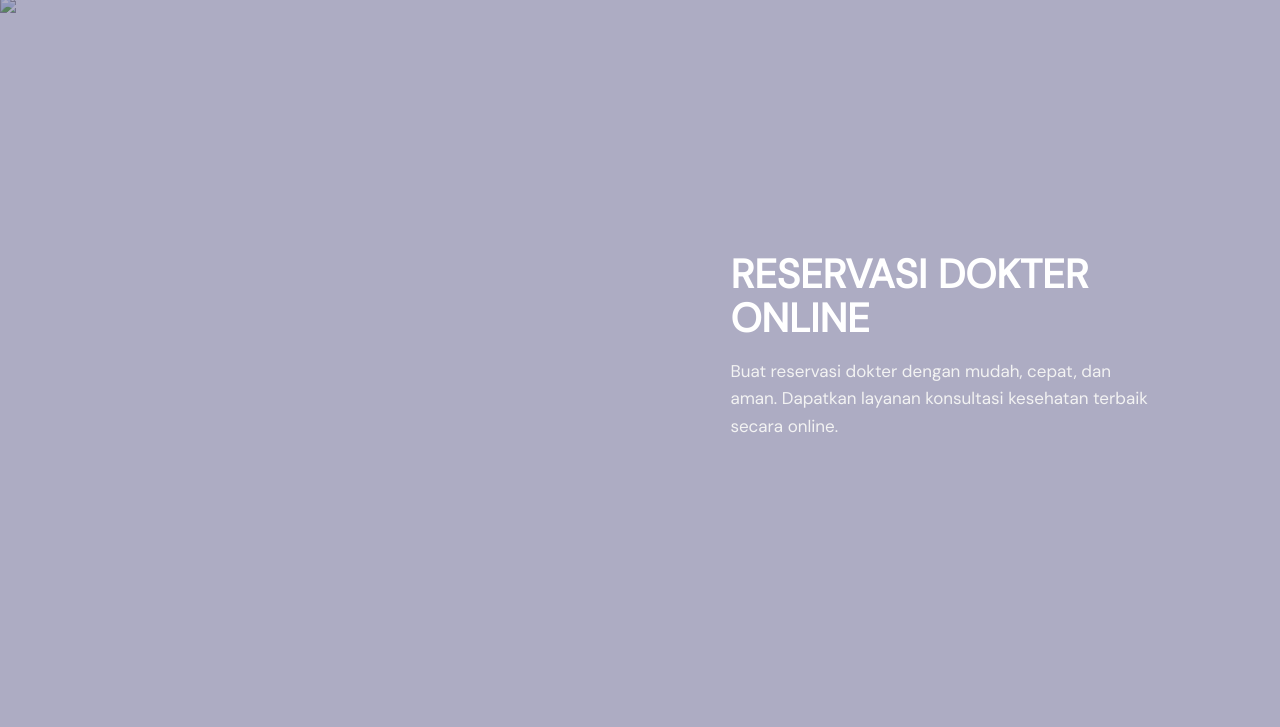
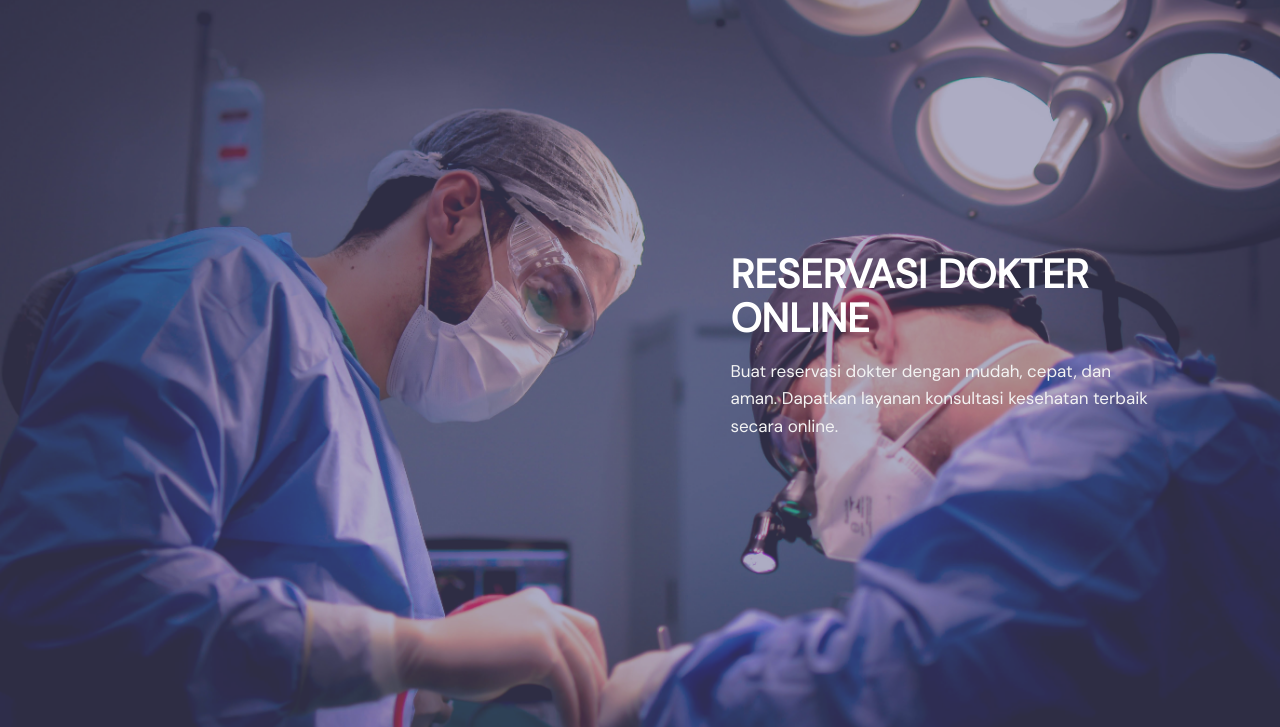
Before and after one commit to SuperBypassUdinnn/ProjectBD1-Kelompok4, a plain HTML site: page frontend/index.html in a window 1280 px wide. Shown: the part 73-800 px from the top of the page. Drawn offline with Linux system fonts and the light colour scheme.

Commit message:
fix: mengatur ulang ref gambar

```diff
--- a/frontend/index.html
+++ b/frontend/index.html
@@ -33,7 +33,7 @@
 
     <section class="hero">
       <div class="overlay"></div>
-      <img src="images/surgery.jpg" alt="Surgery" class="bg-image" />
+      <img src="./assets/images/surgery.jpg" alt="Surgery" class="bg-image" />
       <div class="hero-content right">
         <h1>RESERVASI DOKTER ONLINE</h1>
         <p>
```
Also changed, not shown: frontend/mainmenu.html (+1 -1 lines).
